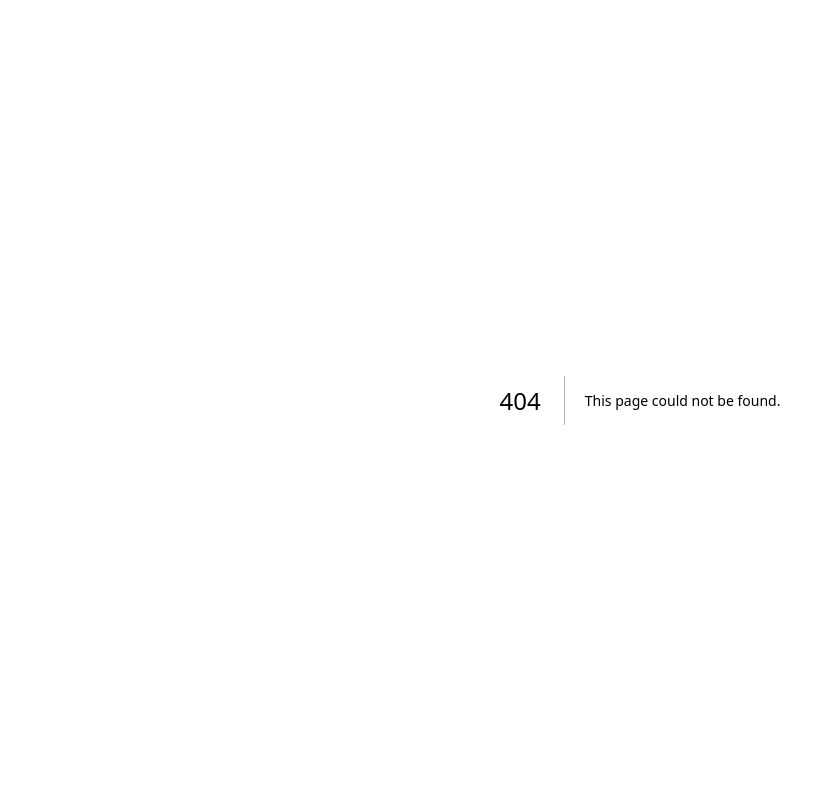
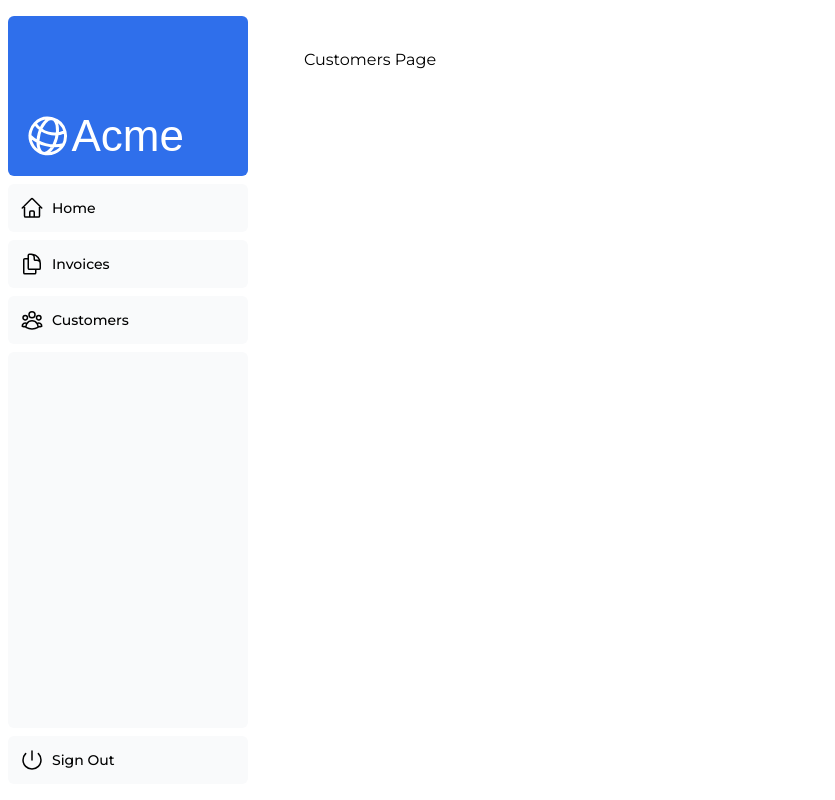
Before and after one commit to eavelasquez/nextjs-dashboard, a Next.js app: page /dashboard/customers in a window 1280 px wide. Before the commit this address had no page. Shown: the whole page, without its empty margins (0-835 px from the left). Built offline with nearby package versions, Linux system fonts and the light colour scheme; a web font is replaced by a local one.

Commit message:
feat: add Customers and Invoices pages

```diff
--- /dev/null
+++ b/app/dashboard/customers/page.tsx
@@ -0,0 +1,3 @@
+export default function CustomersPage() {
+  return <p>Customers Page</p>;
+}
--- /dev/null
+++ b/app/dashboard/invoices/page.tsx
@@ -0,0 +1,3 @@
+export default function InvoicesPage() {
+  return <p>Invoices Page</p>;
+}
```
